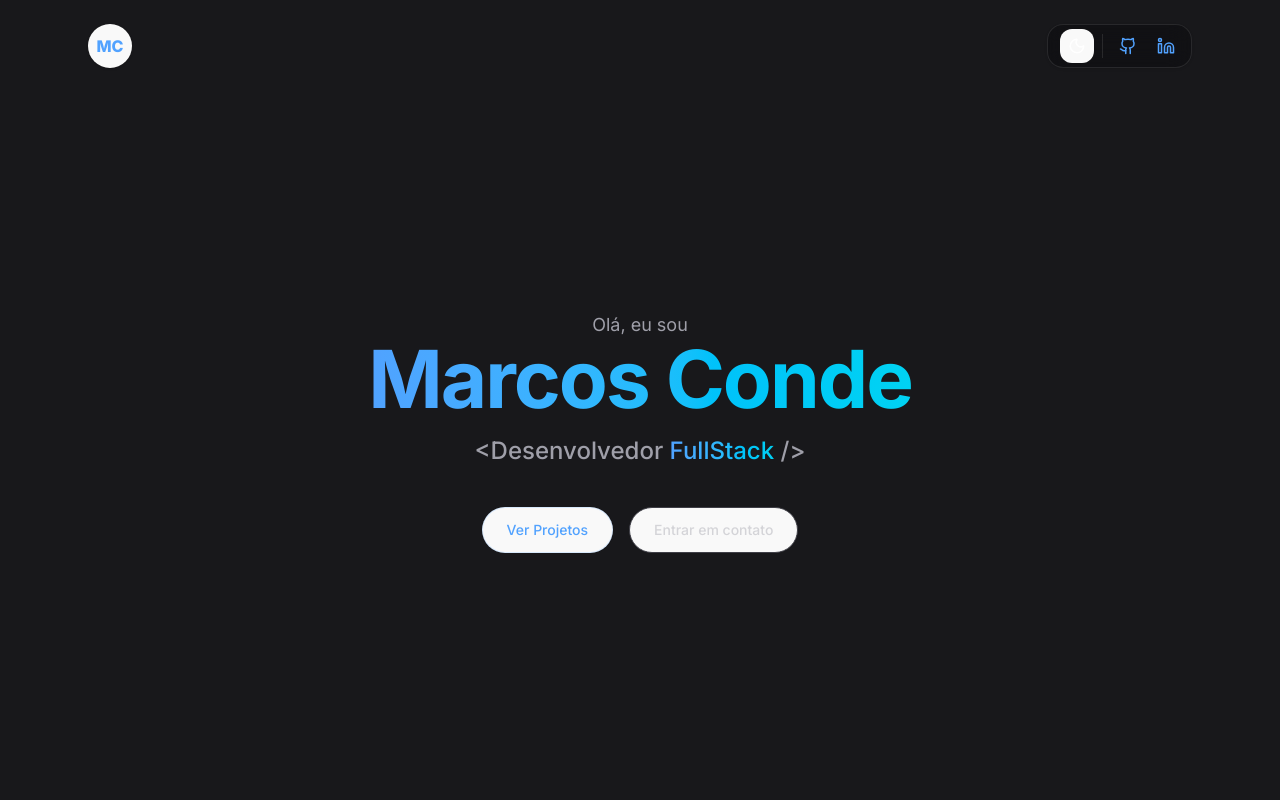
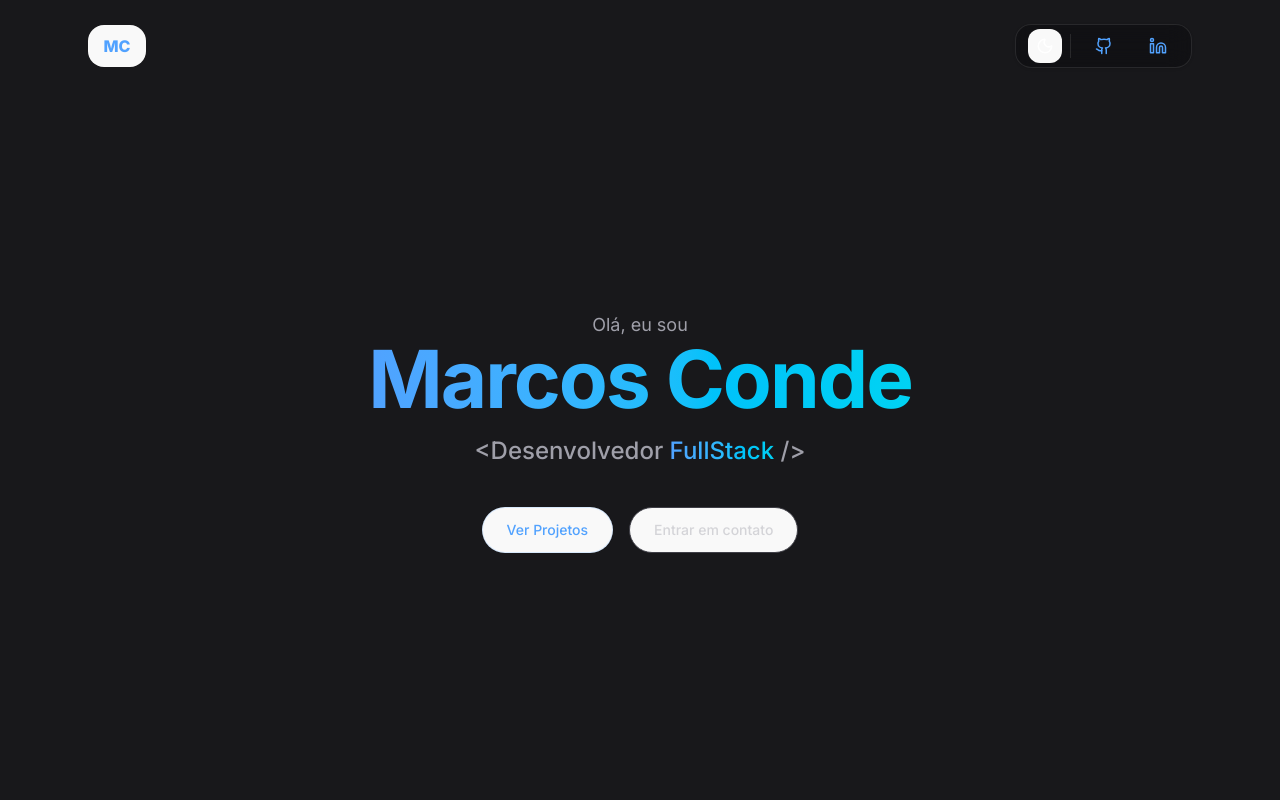
Before and after one commit to MarcosCondeJr/my-portfolio, a React (Vite) app: page / in a window 1280 px wide. Shown: the top 800 px of the page. Built offline with nearby package versions, Linux system fonts and the light colour scheme.

Commit message:
feat: criando o social pill, para adicionar pill nos icones da navbar

```diff
--- a/src/components/layout/Navbar.jsx
+++ b/src/components/layout/Navbar.jsx
@@ -1,5 +1,8 @@
-import { Github, Languages, Linkedin, Moon, Sun } from "lucide-react";
+import { Github, Linkedin, Moon, Sun } from "lucide-react";
 import { useEffect, useRef, useState } from "react";
+import { scrollToId } from "../../utils/scrollToId";
+import SocialPill from "../ui/SocialPill";
+import Magnetic from "../ui/Magnetic";
 
 export default function Navbar() {
   const [theme, setTheme] = useState("dark");
@@ -7,17 +10,6 @@ export default function Navbar() {
   const [langOpen, setLangOpen] = useState(false);
 
   const langRef = useRef(null);
-
-  function scrollToId(id) {
-    setLangOpen(false);
-
-    const el = document.getElementById(id);
-    if (!el) return;
-
-    const navOffset = 80;
-    const y = el.getBoundingClientRect().top + window.scrollY - navOffset;
-    window.scrollTo({ top: y, behavior: "smooth" });
-  }
 
   useEffect(() => {
     const root = document.documentElement;
@@ -38,32 +30,60 @@ export default function Navbar() {
     "backdrop-blur-md bg-white/60 dark:bg-zinc-950/40 border border-black/10 dark:border-white/10";
 
   const iconBtn =
-    "p-2 rounded-xl text-zinc-700 dark:text-white hover:text-blue-400 transition";
+    "p-2 rounded-xl text-zinc-700 dark:text-white hover:text-blue-400 cursor-pointer transition";
 
   return (
     <header className="fixed top-0 left-0 w-full z-50 px-2 pt-2">
       <nav className="max-w-6xl mx-auto px-4 sm:px-6 py-4">
-        {/* <div className="backdrop-blur-md bg-zinc-200/40 dark:bg-zinc-950/40 border border-white/10 rounded-2xl px-4 sm:px-6 py-3 transition-colors"> */}
         <div className="grid grid-cols-2 items-center">
+          <Magnetic strength={30}>
             <button
               onClick={() => scrollToId("home")}
               className={`
+                group
                 ${glass}
                 justify-self-start
-              h-11 w-11
-              rounded-full
-              flex items-center justify-center
-              font-extrabold
-              text-blue-400
-              shadow-sm
+                flex items-center
+                rounded-2xl
+                overflow-hidden
+                px-3 py-1
+                transition-all duration-300
                 hover:shadow-md
-              transition
               `}
               aria-label="Ir para Home"
               type="button"
             >
+              {/* MC */}
+              <span
+                className="
+                  flex items-center justify-center
+                  h-8 w-8
+                  font-extrabold
+                  text-blue-400
+                "
+              >
                 MC
+              </span>
+
+              <span
+                className="
+                  ml-0
+                  max-w-0
+                  opacity-0
+                  overflow-hidden
+                  whitespace-nowrap
+                  text-sm font-semibold
+                  text-zinc-800 dark:text-zinc-200
+                  transition-all duration-300
+                  group-hover:max-w-[160px]
+                  group-hover:opacity-100
+                  group-hover:ml-2
+                "
+              >
+                Marcos Conde
+              </span>
             </button>
+          </Magnetic>
 
           {/* DIREITA */}
           <div className="justify-self-end">
@@ -108,25 +128,17 @@ export default function Navbar() {
               {/* Divisor */}
               <div className="h-6 w-px bg-black/10 dark:bg-white/10 mx-1" />
 
-              <a
+              <SocialPill
                 href="https://github.com/marcoscondejr"
-                target="_blank"
-                rel="noreferrer"
-                className={`${iconBtn} flex`}
-                aria-label="GitHub"
-              >
-                <Github size={18} className="text-blue-400" />
-              </a>
+                label="GitHub"
+                Icon={Github}
+              />
 
-              <a
+              <SocialPill
                 href="https://www.linkedin.com/in/marcos-conde-481627285/"
-                target="_blank"
-                rel="noreferrer"
-                className={`${iconBtn} flex`}
-                aria-label="LinkedIn"
-              >
-                <Linkedin size={18} className="text-blue-400" />
-              </a>
+                label="LinkedIn"
+                Icon={Linkedin}
+              />
             </div>
 
           <div className={`${glass} md:hidden flex items-center gap-1 rounded-2xl px-2 py-1 shadow-sm`}>
@@ -141,25 +153,17 @@ export default function Navbar() {
 
               <div className="h-6 w-px bg-black/10 dark:bg-white/10 mx-1" />
 
-              <a
+              <SocialPill
                 href="https://github.com/marcoscondejr"
-                target="_blank"
-                rel="noreferrer"
-                className={`${iconBtn} flex`}
-                aria-label="GitHub"
-              >
-                <Github size={18} className="text-blue-400" />
-              </a>
+                label="GitHub"
+                Icon={Github}
+              />
 
-              <a
+              <SocialPill
                 href="https://www.linkedin.com/in/marcos-conde-481627285/"
-                target="_blank"
-                rel="noreferrer"
-                className={`${iconBtn} flex`}
-                aria-label="LinkedIn"
-              >
-                <Linkedin size={18} className="text-blue-400" />
-              </a>
+                label="LinkedIn"
+                Icon={Linkedin}
+              />
             </div>
           </div>
         </div>
--- /dev/null
+++ b/src/components/ui/SocialPill.jsx
@@ -0,0 +1,52 @@
+import Magnetic from "./Magnetic";
+
+export default function SocialPill({ href, label, Icon }) {
+  const glassItem =
+    "bg-transparence dark:border-white/10";
+
+  return (
+    <Magnetic strength={22}>
+      <a
+        href={href}
+        target="_blank"
+        rel="noreferrer"
+        aria-label={label}
+        className={`
+          group flex items-center
+           ${glassItem}
+          hover:border-blue-400/30
+          transition
+          px-2
+        `}
+      >
+
+        <span
+          className="
+            overflow-hidden
+            max-w-0 opacity-0
+            group-hover:max-w-[120px] group-hover:opacity-100
+            transition-all duration-200
+            text-xs font-semibold
+            text-zinc-700 dark:text-zinc-200
+            pr-0 group-hover:pr-2
+            whitespace-nowrap
+          "
+        >
+          {label}
+        </span>
+
+        <span
+          className="
+            p-2 rounded-xl
+            text-blue-400
+            transition
+            bg-transparent
+            group-hover:bg-blue-400/10
+          "
+        >
+          <Icon size={18} />
+        </span>
+      </a>
+    </Magnetic>
+  );
+}
```
Lines whose indentation alone changed are shown as unchanged.
